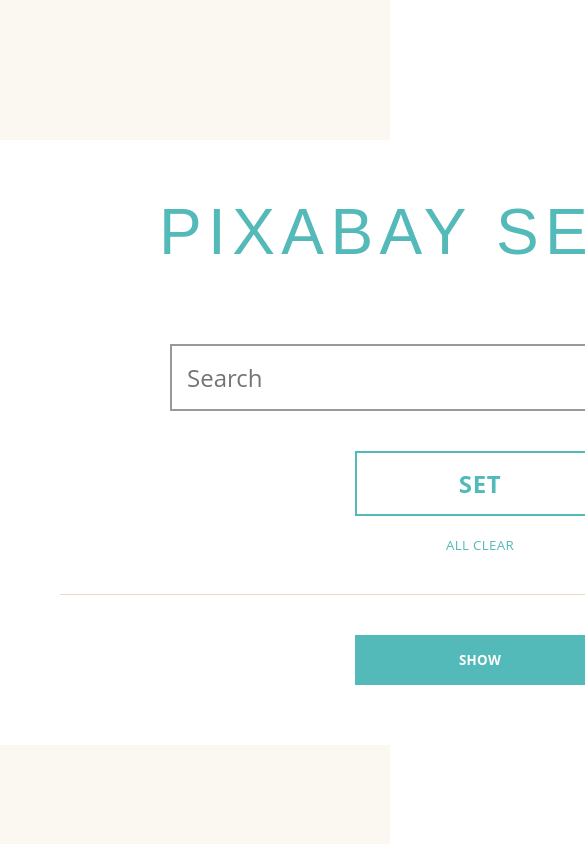
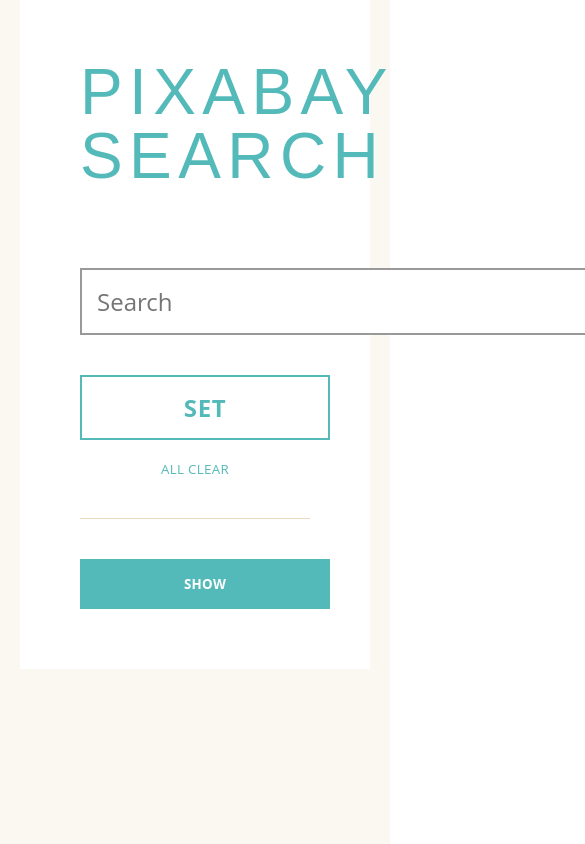
Before and after one commit to s-yoshiii/react-api-tutorial, a React (Create React App) app: page / in a window 390 px wide. Shown: the top 844 px of the page, 585 px wide, since content can reach past the window. Built offline with nearby package versions, Linux system fonts and the light colour scheme.

Commit message:
スマホレイアウトの調整中

```diff
--- a/src/App.tsx
+++ b/src/App.tsx
@@ -6,7 +6,7 @@ import Button from "./component/Button";
 import Gallery from "./component/Gallery";
 import { color } from "./utils/color";
 import Label from "./component/Label";
-import { contWidth } from "./utils/media";
+import { contWidth, media } from "./utils/media";
 
 // import Setword from "./pages/Setwords";
 // import Result from "./pages/Result";
@@ -161,6 +161,9 @@ const SContainer = styled.div`
   background: transparent;
   padding-top: 140px;
   text-align: center;
+  ${media("sm")} {
+    padding: 0 20px;
+  }
   &::after {
     content: "";
     display: block;
@@ -180,6 +183,10 @@ const SInner = styled.div`
   width: 960px;
   margin: 0px auto;
   padding: 60px;
+  ${media("sm")} {
+    width: auto;
+    ma
+  }
 `;
 const SInputWrap = styled.div`
   margin-bottom: 40px;
--- a/src/component/Button.tsx
+++ b/src/component/Button.tsx
@@ -22,7 +22,6 @@ const SButton = styled.button`
   letter-spacing: 0.024em;
   transition: .3s ease;
   cursor: pointer;
-  c
   font-weight:400;
   color: ${color.secondary};
   &.outlined {
--- a/src/utils/media.ts
+++ b/src/utils/media.ts
@@ -5,9 +5,9 @@ export const breakpoints = {
 export const contWidth = {
   lg: 1200,
   lgSpace: 50,
+  spSpace: 20,
 };
 
 export const media = (key: keyof typeof breakpoints) => {
-  return (style: TemplateStringsArray | String) =>
-    `@media (max-width: ${breakpoints[key]}px) { ${style} }`;
+  return `@media (max-width: ${breakpoints[key]}px)`;
 };
```
